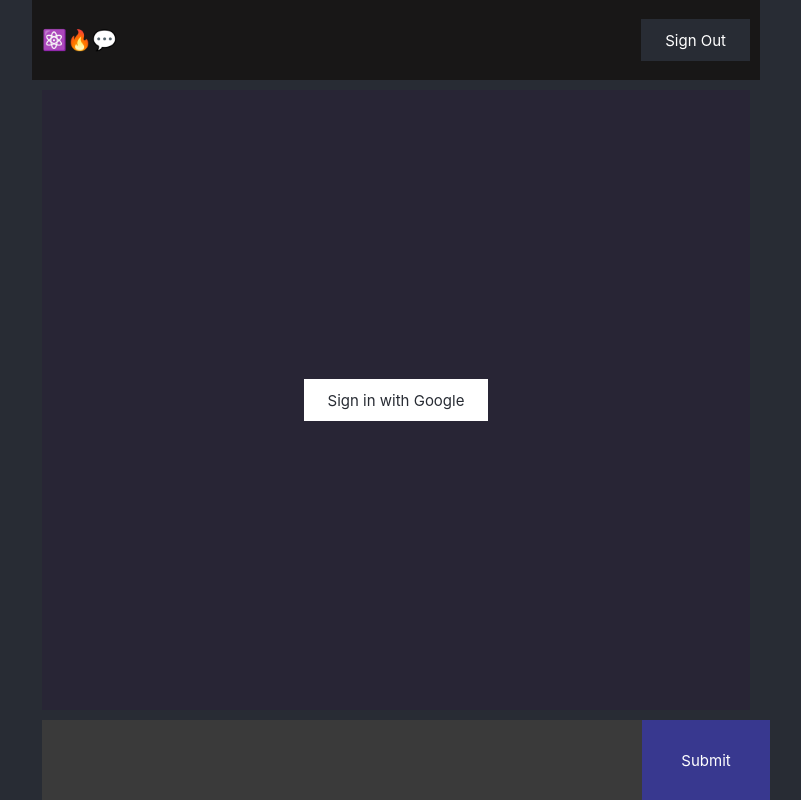
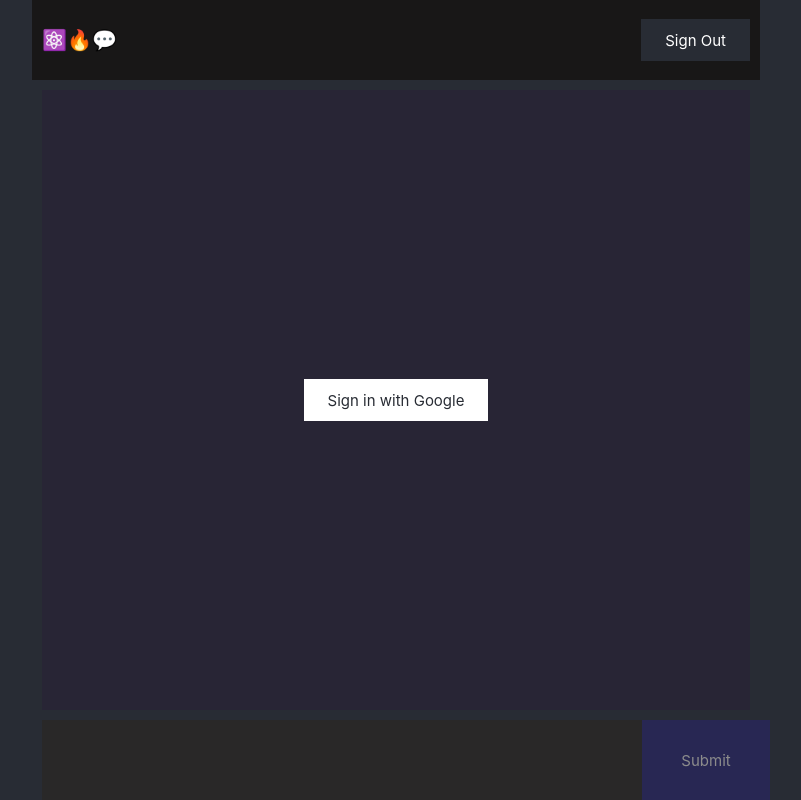
Before and after one commit to karimshalapy/chattzzy, a React (Create React App) app: page / in a window 1280 px wide. Shown: the whole page, without its empty margins (244-1045 px from the left). Built offline with nearby package versions, Linux system fonts and the light colour scheme; no server answers.

Commit message:
fix: style cursors on disabled elements

```diff
--- a/src/index.scss
+++ b/src/index.scss
@@ -57,3 +57,9 @@ button {
 input {
   @extend %clear-border-and-decoration;
 }
+
+button:disabled,
+input:disabled {
+  opacity: 0.5;
+  cursor: not-allowed;
+}
```
